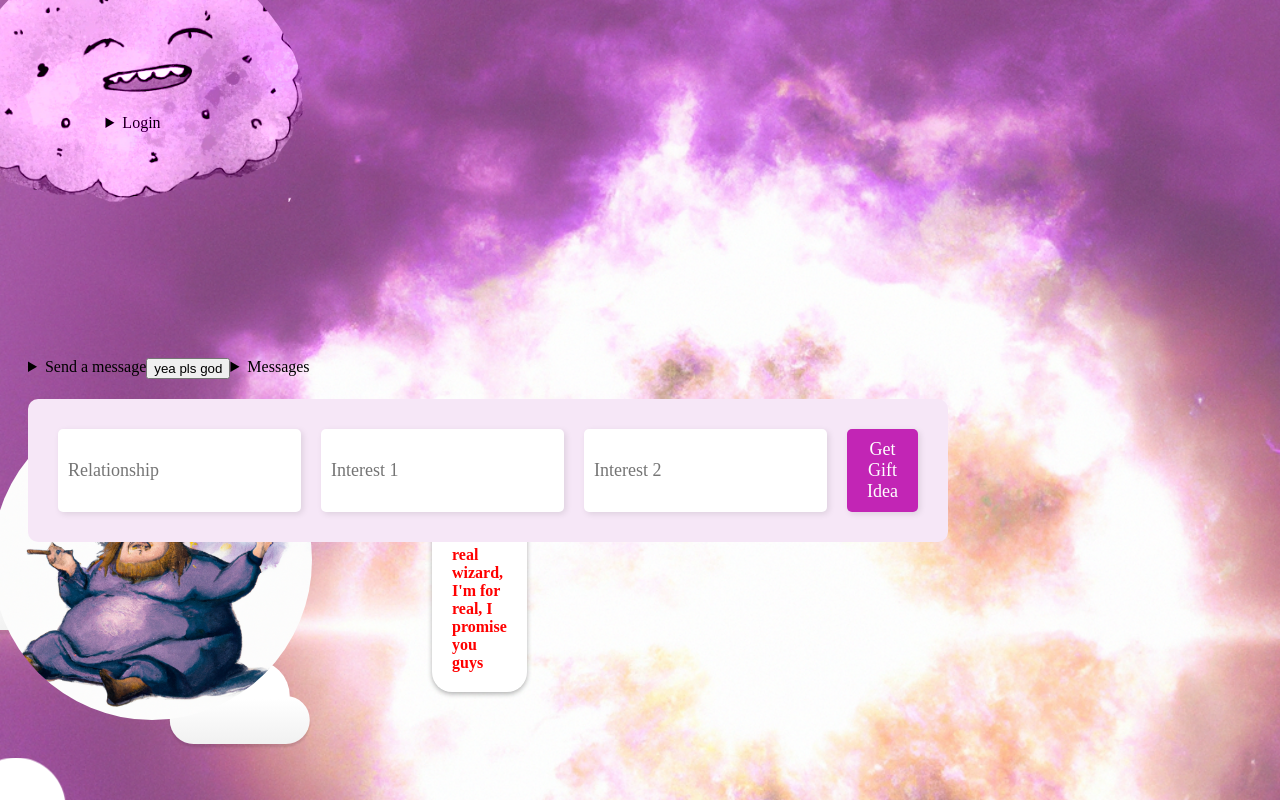
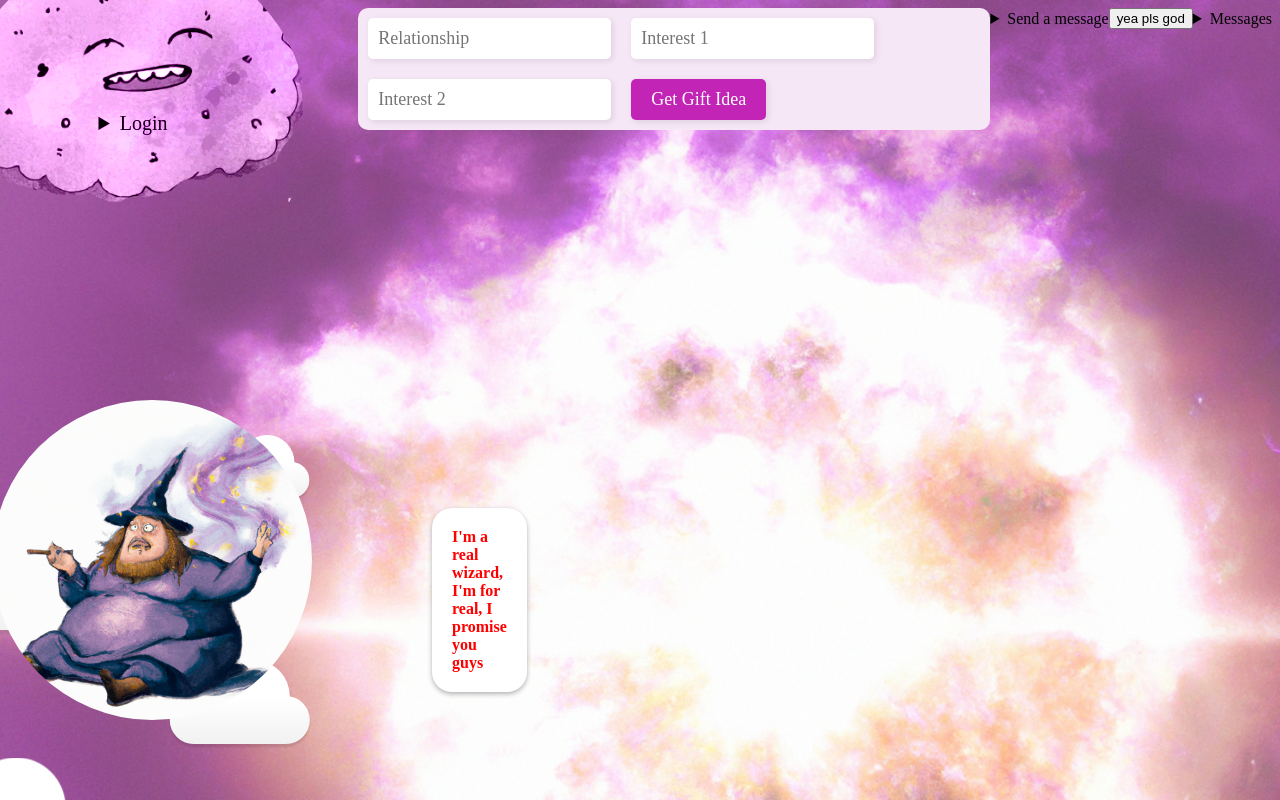
Before and after one commit to Fussyotter/sage_front, a Next.js app in the folder sage/: page / in a window 1280 px wide. Built offline with nearby package versions, Linux system fonts and the light colour scheme.

Commit message:
gift stuff not great

```diff
--- a/sage/components/GiftParams.js
+++ b/sage/components/GiftParams.js
@@ -5,6 +5,7 @@ export default function GiftParams() {
 	const {
 		gift,
 		setGift,
+
 
 		relationship,
 		setRelationship,
@@ -27,7 +28,44 @@ export default function GiftParams() {
 			},
 		});
 		const data = await response.json();
-		setGift(data);
+		console.log(data)
+		setGift(data[0]);
+
+		// setGift1({
+		// 	name: data.choices[0].text,
+		// 	description: '',
+		// 	price: '',
+		// 	link: '',
+		// 	alternativeLink: '',
+		// });
+		// setGift2({
+		// 	name: data.choices[1].text,
+		// 	description: '',
+		// 	price: '',
+		// 	link: '',
+		// 	alternativeLink: '',
+		// });
+		// setGift3({
+		// 	name: data.choices[2].text,
+		// 	description: '',
+		// 	price: '',
+		// 	link: '',
+		// 	alternativeLink: '',
+		// });
+		// setGift4({
+		// 	name: data.choices[3].text,
+		// 	description: '',
+		// 	price: '',
+		// 	link: '',
+		// 	alternativeLink: '',
+		// });
+		// setGift5({
+		// 	name: data.choices[4].text,
+		// 	description: '',
+		// 	price: '',
+		// 	link: '',
+		// 	alternativeLink: '',
+		// });
 	};
 
 	return (
@@ -53,11 +91,11 @@ export default function GiftParams() {
 			<button className='submit-button' onClick={handleClick}>
 				Get Gift Idea
 			</button>
-			{gift && gift.choices && gift.choices[0] && (
+			{/* {gift && gift.choices && gift.choices[0] && (
 				<div className='gift-result-container'>
 					<p className='gift-result-text'>{gift.choices[0].text}</p>
-				</div>
-			)}
+				</div> */}
+			{/* )} */}
 		</div>
 	);
 }
--- a/sage/components/Login.js
+++ b/sage/components/Login.js
@@ -47,8 +47,8 @@ export default function Login() {
 
     return (
 			<>
-				<details>
-					<summary>Login</summary>
+				<details className='login-details'>
+					<summary className='login-summary'>Login</summary>
 					<div>
 						<label htmlFor='username'>Username:</label>
 						<input
--- a/sage/context/CurrentGiftContext.js
+++ b/sage/context/CurrentGiftContext.js
@@ -4,7 +4,8 @@ export const GiftContext = createContext();
 
 export const GiftProvider = ({ children }) => {
 	const [gift, setGift] = useState(null);
-	const [recipient, setRecipient] = useState('');
+
+
 	const [relationship, setRelationship] = useState('');
 	const [interest1, setInterest1] = useState('');
 	const [interest2, setInterest2] = useState('');
@@ -14,8 +15,9 @@ export const GiftProvider = ({ children }) => {
 			value={{
 				gift,
 				setGift,
-				recipient,
-				setRecipient,
+
+				// recipient,
+				// setRecipient,
 				relationship,
 				setRelationship,
 				interest1,
--- a/sage/pages/api/postReq.js
+++ b/sage/pages/api/postReq.js
@@ -15,7 +15,14 @@ export default function handler(req, res) {
 		interest2 = '',
 	} = req.body;
 
-	const prompt = `Can I have 5 gift ideas for my ${relationship} they like "${interest1}" and "${interest2}".  Please format the response as GiftName: 'name',  Description:'description', Price: 'estimated price', Link:'link', AlternativeLink: 'alternative link'.  The link should not be to the specific item but to home pages of sites, with suggestions for one other site.  Formatted as a json object.`;
+	const prompt = `Can I have one gift idea for my ${relationship} they like ${interest1}.  Please respond with a JSON object that has the following properties:
+- "GiftName": a string representing the name of the gift
+- "Description": a string representing the description of the gift
+- "Price": a string representing the estimated price of the gift
+- "Link": a string representing a link to a homepage with suggestions for similar gifts
+- "AlternativeLink": a string representing a link to a homepage of an alternative website with suggestions for similar gifts
+
+`;
 
 	corsMiddleware(req, res, async () => {
 		try {
@@ -29,11 +36,21 @@ export default function handler(req, res) {
 				body: JSON.stringify({
 					prompt,
 					model: 'text-davinci-003',
-					max_tokens: 500,
+					max_tokens: 1500,
 					temperature: 1.0,
 				}),
 			});
 			const data = await response.json();
+			console.log(data)
+			await fetch('http://localhost:8000/gifts/', {
+				method: 'POST',
+				headers: {
+					'Content-Type': 'application/json',
+					Authorization: 'Token d7a62d3afe9c68727989cf8c615978a2eeb3f074',
+				},
+				body: JSON.stringify(data.choices[0].text),
+			});
+			console.log
 			res.status(200).json(data);
 		} catch (error) {
 			console.error(error);
--- a/sage/pages/index.js
+++ b/sage/pages/index.js
@@ -19,13 +19,13 @@ export default function Home() {
 				<div className='nav'>
 					<Login />
 				</div>
+					<div className='giftReq'>
+						<GiftParams />
+				</div>
 				<div className='messageComponents'>
 					<UserMessage />
 					<ChatDisplay />
-					<div className='giftReq'>
-						<GiftParams />
 					</div>
-				</div>
 			</div>
       {/* need to clean these up in their own component */}
     <div id="background-wrap">
--- a/sage/styles/globals.css
+++ b/sage/styles/globals.css
@@ -8,18 +8,21 @@
   display:flex;
   flex-wrap: wrap;
   align-items: flex-start;
+  justify-content: space-between;
   /* padding:10px; */
   /* margin-bottom:-150px; */
 }
 .messageComponents {
   display:flex;
-  flex-wrap: wrap;
-  align-items:flex-start;
-  flex-basis:50%;
-  margin-left:20px;
+  flex-direction:row;
+  align-items: center;
+  /* flex-wrap: wrap; */
+  /* flex-basis:50%; */
+  /* margin-left:20px; */
 }
 .nav {
   display: flex;
+  /* margin-right:auto; */
   /* flex-basis: 50%; */
   justify-content: space-around;
   align-items:center;
@@ -41,16 +44,20 @@
   border-radius: 500px;
 }
 .giftReq{
-  margin-top:20px;
+  /* margin-top:20px; */
+
+  display:flex;
+  position:relative;
+    flex-basis: 50%;
 }
 .gift-params-container{
-  display:flex;
+  /* display:flex; */
   /* flex-direction: column; */
   align-items:left;
   justify-content: center;
   background-color: #f6e7f7;
   border-radius: 10px;
-  padding: 20px;
+  /* padding: 20px; */
 
 }
 /* CLOUDS ARE FROM A CODEPEN AS FOLLOWS
@@ -66,7 +73,6 @@ had to refactor because of Gradient Errors but I cannot claim the clouds as my o
   z-index: -1;
 }
 
-/* KEYFRAMES */
 
 @-webkit-keyframes animateCloud {
   0% {
@@ -224,6 +230,11 @@ background: #fff;
       transition: all 0.3s ease-in-out;
       cursor: pointer;
 }
+
+.login-details{
+font-size: 20px;
+color: rgb(0, 0, 0);}
+
 .submit-button:hover{
   background-color: #dff13a;
 }
@@ -258,7 +269,7 @@ background: #fff;
 }
 .container.moving {
   position:fixed;
-  animation: slide 10s ease-in-out infinite;
+  animation: slide 5s ease-in-out infinite;
   top:75%;
   left:15%;
     transform: translate(-50%, -50%);
@@ -298,31 +309,31 @@ transform: translate(-50%, -50%);
   }
 
   20% {
-    transform: translate(-50%, -50%) translateY(20vh) translateX(25%) rotate(0deg);
+    transform: translate(-50%, -50%) translateY(20vh) translateX(45%) rotate(0deg);
   }
 
   30% {
-    transform: translate(-50%, -50%) translateY(30vh) translateX(35%) rotate(-45deg);
+    transform: translate(-50%, -50%) translateY(-10vh) translateX(55%) rotate(-45deg);
   }
 
   40% {
-    transform: translate(-50%, -50%) translateY(40vh) translateX(45%) rotate(0deg);
+    transform: translate(-50%, -50%) translateY(40vh) translateX(85%) rotate(0deg);
   }
 
   50% {
-    transform: translate(-50%, -50%) translateY(50vh) translateX(55%) rotate(-45deg);
+    transform: translate(-50%, -50%) translateY(-40vh) translateX(55%) rotate(-45deg);
   }
 
   60% {
-    transform: translate(-50%, -50%) translateY(45vh) translateX(65%) rotate(0deg);
+    transform: translate(-50%, -50%) translateY(-80vh) translateX(95%) rotate(0deg);
   }
 
   70% {
-    transform: translate(-50%, -50%) translateY(35vh) translateX(75%) rotate(-45deg);
+    transform: translate(-50%, -50%) translateY(-50vh) translateX(75%) rotate(-45deg);
   }
 
   80% {
-    transform: translate(-50%, -50%) translateY(25vh) translateX(85%) rotate(0deg);
+    transform: translate(-50%, -50%) translateY(-40vh) translateX(85%) rotate(0deg);
   }
 
   90% {
@@ -381,68 +392,3 @@ transform: translate(-50%, -50%);
 
 
 }
-/* @media (prefers-color-scheme: dark) {
-  :root {
-    --foreground-rgb: 255, 255, 255;
-    --background-start-rgb: 0, 0, 0;
-    --background-end-rgb: 0, 0, 0;
-
-    --primary-glow: radial-gradient(rgba(1, 65, 255, 0.4), rgba(1, 65, 255, 0));
-    --secondary-glow: linear-gradient(
-      to bottom right,
-      rgba(1, 65, 255, 0),
-      rgba(1, 65, 255, 0),
-      rgba(1, 65, 255, 0.3)
-    );
-
-    --tile-start-rgb: 2, 13, 46;
-    --tile-end-rgb: 2, 5, 19;
-    --tile-border: conic-gradient(
-      #ffffff80,
-      #ffffff40,
-      #ffffff30,
-      #ffffff20,
-      #ffffff10,
-      #ffffff10,
-      #ffffff80
-    );
-
-    --callout-rgb: 20, 20, 20;
-    --callout-border-rgb: 108, 108, 108;
-    --card-rgb: 100, 100, 100;
-    --card-border-rgb: 200, 200, 200;
-  }
-}
-
-* {
-  box-sizing: border-box;
-  padding: 0;
-  margin: 0;
-}
-
-html,
-body {
-  max-width: 100vw;
-  overflow-x: hidden;
-}
-
-body {
-  color: rgb(var(--foreground-rgb));
-  background: linear-gradient(
-      to bottom,
-      transparent,
-      rgb(var(--background-end-rgb))
-    )
-    rgb(var(--background-start-rgb));
-}
-
-a {
-  color: inherit;
-  text-decoration: none;
-}
-
-@media (prefers-color-scheme: dark) {
-  html {
-    color-scheme: dark;
-  }
-} */
```
